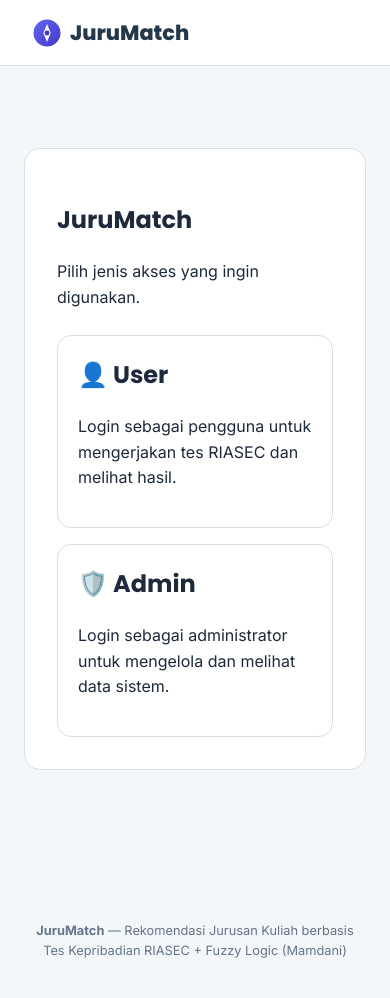
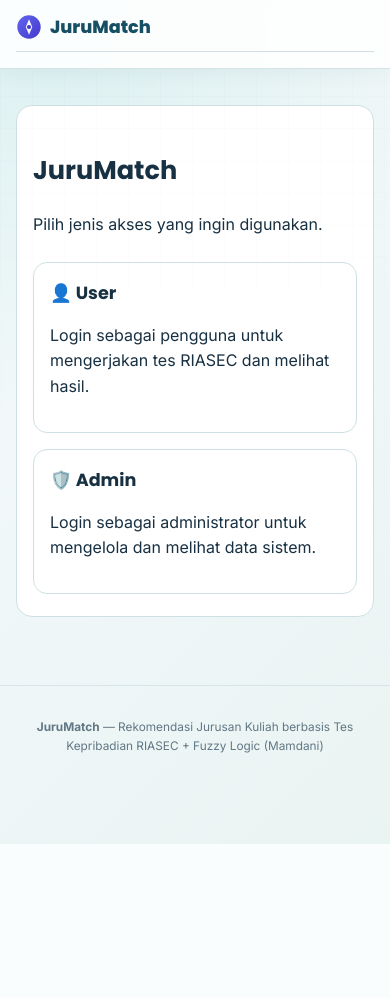
Before and after one commit to aanvarovichkhaerunov/JuruMatch, a Flask app: page / in a window 390 px wide. After the commit the page ends 844 px from the top, so only its background shows below. Run offline with Flask 3, Linux system fonts and the light colour scheme.

Commit message:
Refactor CSS styles for improved design
Updated CSS variables for primary colors and background styles. Enhanced body and navbar styles with gradients and shadows.

```diff
--- a/frontend/static/css/style.css
+++ b/frontend/static/css/style.css
@@ -1,14 +1,17 @@
 :root {
-  --primary: #253849;
-  --primary-dark: #1b2a38;
-  --primary-light: #e8eef2;
-  --bg: #f4f7f9;
+  --primary: #164e63;
+  --primary-dark: #0f3545;
+  --primary-light: #e2f3f5;
+  --bg: #eef6f7;
   --card: #ffffff;
-  --text: #1e293b;
-  --muted: #64748b;
-  --border: #d7e0e6;
-  --success: #16a34a;
+  --text: #173042;
+  --muted: #617785;
+  --border: #cfe0e4;
+  --success: #16806a;
   --radius: 14px;
+  --accent: #f0785c;
+  --accent-soft: #fff0eb;
+  --shadow-soft: 0 12px 30px rgba(20, 72, 88, 0.08);
 
   /* warna per dimensi RIASEC */
   --r: #ef6c4d;
@@ -38,9 +41,24 @@
 body {
   margin: 0;
   font-family: "Inter", "Segoe UI", system-ui, sans-serif;
-  background: var(--bg);
+  background:
+    radial-gradient(circle at 8% 0%, rgba(92, 190, 191, 0.18), transparent 26rem),
+    linear-gradient(135deg, #f7fbfb 0%, var(--bg) 58%, #eaf4f2 100%);
   color: var(--text);
   line-height: 1.6;
+  min-height: 100vh;
+  overflow-x: hidden;
+}
+
+body::before {
+  content: "";
+  position: fixed;
+  inset: 0;
+  pointer-events: none;
+  opacity: 0.28;
+  background-image: linear-gradient(rgba(22, 78, 99, 0.05) 1px, transparent 1px), linear-gradient(90deg, rgba(22, 78, 99, 0.05) 1px, transparent 1px);
+  background-size: 32px 32px;
+  mask-image: linear-gradient(to bottom, black, transparent 80%);
 }
 
 h1, h2, h3 { font-family: "Poppins", "Segoe UI", sans-serif; }
@@ -50,8 +68,10 @@ h1, h2, h3 { font-family: "Poppins", "Segoe UI", sans-serif; }
   justify-content: space-between;
   align-items: center;
   padding: 1rem 2rem;
-  background: var(--card);
-  border-bottom: 1px solid var(--border);
+  background: rgba(255, 255, 255, 0.88);
+  border-bottom: 1px solid rgba(207, 224, 228, 0.9);
+  box-shadow: 0 5px 20px rgba(20, 72, 88, 0.05);
+  backdrop-filter: blur(14px);
   position: sticky;
   top: 0;
   z-index: 20;
@@ -573,6 +614,7 @@ h1, h2, h3 { font-family: "Poppins", "Segoe UI", sans-serif; }
   font-size: 0.8rem;
   padding: 1.5rem;
   margin-top: 2rem;
+  border-top: 1px solid rgba(207, 224, 228, 0.75);
 }
 
 @media (max-width: 480px) {
@@ -611,3 +653,102 @@ h1, h2, h3 { font-family: "Poppins", "Segoe UI", sans-serif; }
 .role-card:hover{transform:translateY(-2px);box-shadow:0 8px 24px rgba(0,0,0,.08)}
 .role-card h2{margin-top:0}
 @media(max-width:650px){.role-choice{grid-template-columns:1fr}}
+
+/* ---------- Penyesuaian layar kecil ---------- */
+@media (max-width: 720px) {
+  .navbar {
+    align-items: flex-start;
+    flex-wrap: wrap;
+    gap: 0.65rem 1rem;
+    padding: 0.8rem 1rem;
+  }
+
+  .navbar nav {
+    display: flex;
+    flex: 1 1 100%;
+    justify-content: space-between;
+    gap: 0.35rem;
+    padding-top: 0.2rem;
+    border-top: 1px solid var(--border);
+  }
+
+  .navbar nav a {
+    margin-left: 0;
+    font-size: 0.78rem;
+    text-align: center;
+  }
+
+  .container {
+    width: 100%;
+    padding: 1.25rem 1rem;
+  }
+
+  .hero {
+    padding: 1.5rem 1rem;
+    border-radius: 14px;
+  }
+
+  .hero-illustration { max-width: 180px; }
+  .hero h1 { font-size: 1.7rem; }
+  .hero p { font-size: 0.94rem; }
+  .hero-content .btn { width: 100%; text-align: center; }
+
+  .dimensi-preview { grid-template-columns: repeat(2, 1fr); gap: 0.55rem; }
+  .info-grid { grid-template-columns: 1fr; }
+
+  .wizard-steps { gap: 0.2rem; justify-content: space-between; }
+  .wizard-line { width: 0.5rem; }
+  .wizard-dot { min-width: 2.35rem; padding: 0.35rem 0.4rem; }
+  .wizard-dot-label { font-size: 0.65rem; }
+
+  #progress-wrap { top: 92px; }
+
+  .dimensi-header { padding: 1rem; }
+  .question-card { padding: 0.9rem; }
+  .question-guide { font-size: 0.82rem; }
+  .q-text { font-size: 0.94rem; }
+
+  .wizard-nav {
+    flex-wrap: wrap;
+    padding: 0.75rem;
+  }
+  .wizard-nav .btn { padding: 0.7rem 0.85rem; font-size: 0.9rem; }
+  .wizard-step-text { order: -1; width: 100%; text-align: center; }
+  .wizard-nav #btn-prev,
+  .wizard-nav #btn-next,
+  .wizard-nav #btn-final { flex: 1; }
+
+  .rekom-card { align-items: flex-start; padding: 0.9rem; }
+  .rekom-rank { width: 32px; font-size: 1rem; }
+  .rekom-info h3 { font-size: 0.95rem; }
+  .rekom-skor { min-width: 58px; font-size: 1rem; }
+
+  .tabel-riwayat {
+    display: block;
+    overflow-x: auto;
+    white-space: nowrap;
+    -webkit-overflow-scrolling: touch;
+  }
+  .tabel-riwayat th, .tabel-riwayat td { padding: 0.65rem 0.7rem; font-size: 0.82rem; }
+
+  .auth-card { margin: 1rem auto; padding: 1.4rem 1rem; }
+  .role-card { padding: 1rem; }
+  .role-card h2 { font-size: 1.1rem; }
+  h1 { font-size: 1.6rem; }
+  h2 { font-size: 1.25rem; }
+  .footer { padding: 1.25rem 1rem; font-size: 0.74rem; }
+}
+
+@media (max-width: 400px) {
+  .brand { font-size: 1.1rem; }
+  .brand-logo { width: 26px; height: 26px; }
+  .navbar nav a { font-size: 0.7rem; }
+  .hero h1 { font-size: 1.45rem; }
+  .dimensi-preview { grid-template-columns: 1fr 1fr; }
+  .wizard-dot { min-width: 2rem; }
+  .wizard-dot-icon { font-size: 0.95rem; }
+  .wizard-dot-label { font-size: 0.58rem; }
+  .wizard-line { width: 0.2rem; }
+  .likert { gap: 0.2rem; }
+  .likert-opt { padding: 0.5rem 0.15rem; }
+}
```
Also changed, not shown: other parts of frontend/static/css/style.css (+23 -2 lines).
